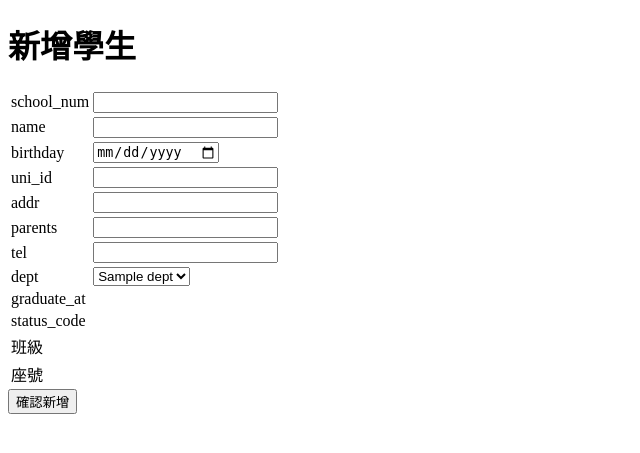
After one commit to jacalabc/database, a PHP site: page /add.php in a window 1280 px wide. The commit adds this page. Shown: the top 453 px of the page, without its empty margins (0-640 px from the left). Run offline with PHP 8.4, Linux system fonts and the light colour scheme; tables that the repository leaves empty or names only in its code hold one stand-in row (values such as "Sample post").

Commit message:
讓科系選當從資料庫撈取資料來產生，而不是寫死

```diff
--- /dev/null
+++ b/add.php
@@ -0,0 +1,79 @@
+<?php
+$dsn="mysql:host=localhost;charset=utf8;dbname=school";
+$pdo=new PDO($dsn,'root','');
+?>
+<!DOCTYPE html>
+<html lang="en">
+<head>
+    <meta charset="UTF-8">
+    <meta http-equiv="X-UA-Compatible" content="IE=edge">
+    <meta name="viewport" content="width=device-width, initial-scale=1.0">
+    <title>新增學生</title>
+</head>
+<body>
+<h1>新增學生</h1>
+<form action="api/add_student.php" method="post">
+    <table>
+        <tr>
+            <td>school_num</td>
+            <td><input type="text" name="school_num"></td>
+        </tr>
+        <tr>
+            <td>name</td>
+            <td><input type="text" name="name"></td>
+        </tr>
+        <tr>
+            <td>birthday</td>
+            <td><input type="date" name="birthday"></td>
+        </tr>
+        <tr>
+            <td>uni_id</td>
+            <td><input type="text" name="uni_id"></td>
+        </tr>
+        <tr>
+            <td>addr</td>
+            <td><input type="text" name="addr"></td>
+        </tr>
+        <tr>
+            <td>parents</td>
+            <td><input type="text" name="parents"></td>
+        </tr>
+        <tr>
+            <td>tel</td>
+            <td><input type="text" name="tel"></td>
+        </tr>
+        <tr>
+            <td>dept</td>
+            <td>
+                <select name="dept">
+                    <?php
+                    $sql="SELECT * FROM `dept`";
+                    $depts=$pdo->query($sql)->fetchAll(PDO::FETCH_ASSOC);
+                    foreach($depts as $dept){
+                        echo "<option value='{$dept['id']}'>{$dept['name']}</option>";
+                    }
+                    ?>
+                </select>
+            </td>
+        </tr>
+        <tr>
+            <td>graduate_at</td>
+            <td></td>
+        </tr>
+        <tr>
+            <td>status_code</td>
+            <td></td>
+        </tr>
+        <tr>
+            <td>班級</td>
+            <td></td>
+        </tr>
+        <tr>
+            <td>座號</td>
+            <td></td>
+        </tr>
+    </table>
+    <input type="submit" value="確認新增">
+</form>
+</body>
+</html>
```
Also changed, not shown: del.php (added, +12 -0 lines), edit.php (added, +12 -0 lines), index.php (+23 -10 lines), login.php (added, +12 -0 lines), reg.php (added, +12 -0 lines), style.css (+14 -2 lines), api/add_student.php (renamed from add_student.php), api/delete_student.php (renamed from delete_student.php), api/edit_student.php (renamed from edit_student.php).
